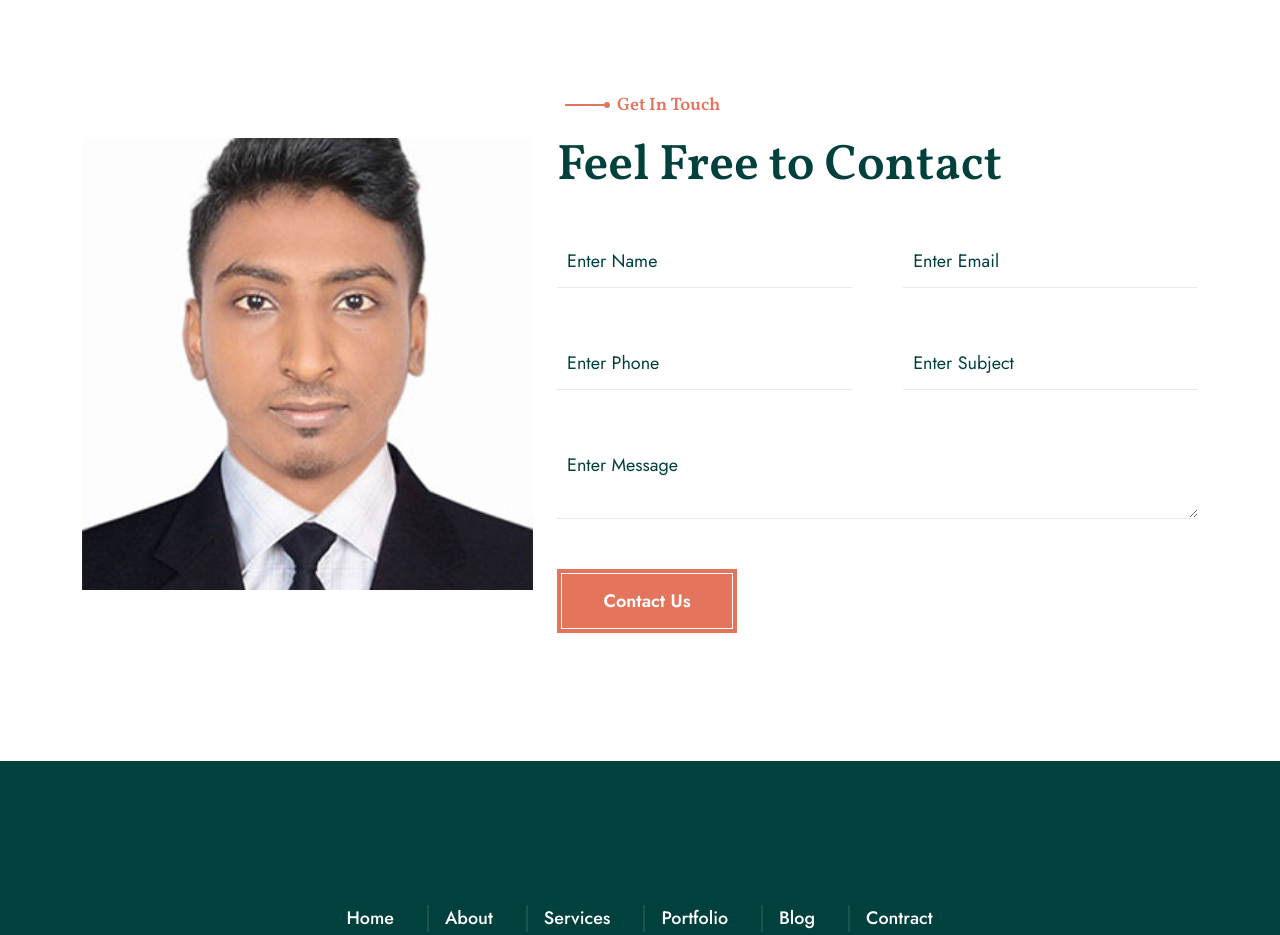
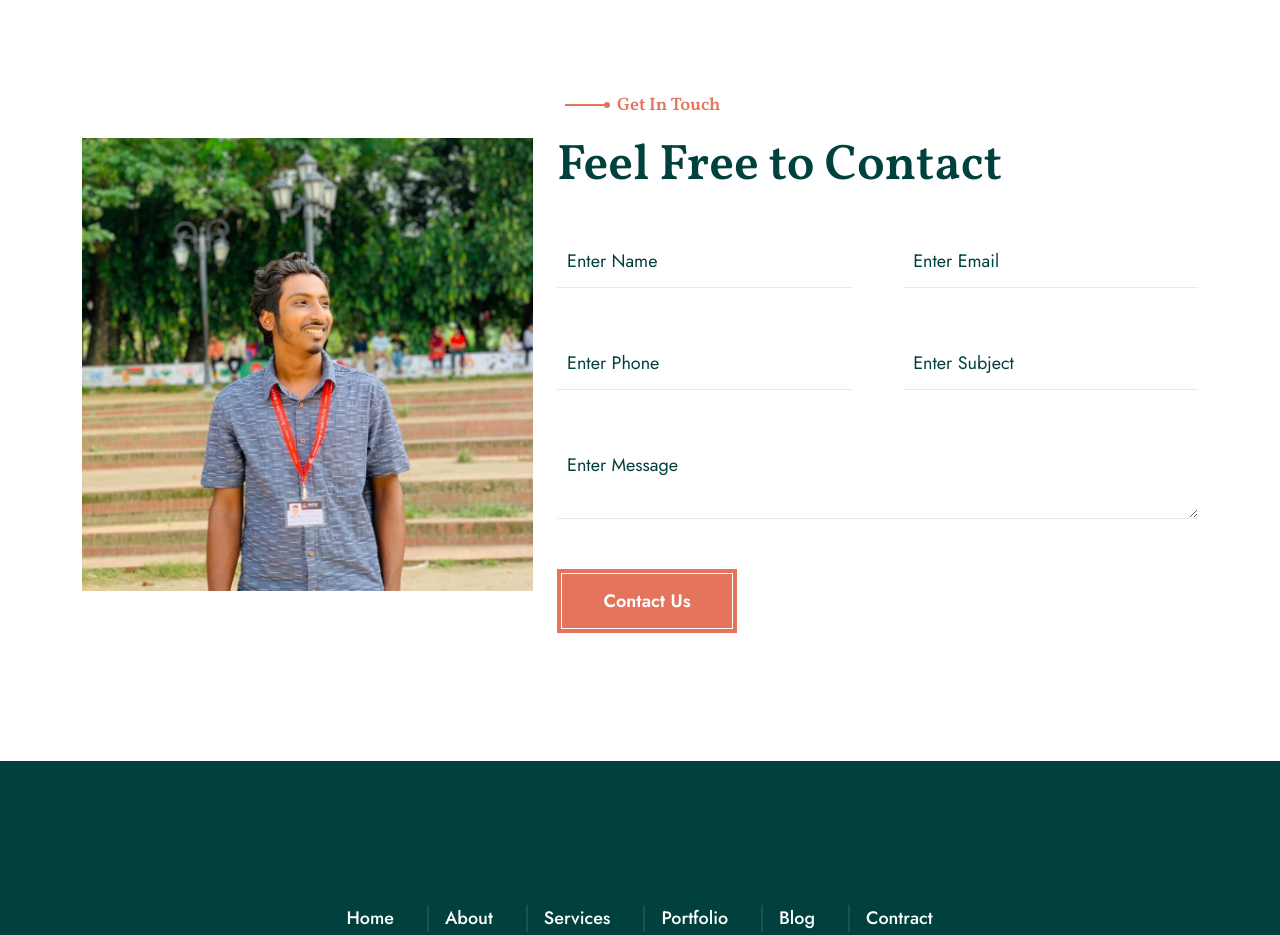
Before and after one commit to engineeromarsany/Portfolio, a plain HTML site: page index.html in a window 1280 px wide. Shown: the part 5320-6255 px from the top of the page. Drawn offline with Linux system fonts and the light colour scheme.

Commit message:
Update index.html

```diff
--- a/index.html
+++ b/index.html
@@ -400,7 +400,7 @@
       <div class="container">
         <div class="row align-items-center">
           <div class="col-lg-5">
-            <img src="./images/aboutImage1.jpg" alt="">
+            <img src="./images/images.jpg" alt="">
           </div>
           <div class="col-lg-7 py-5">
             <div class="title title2">
```
